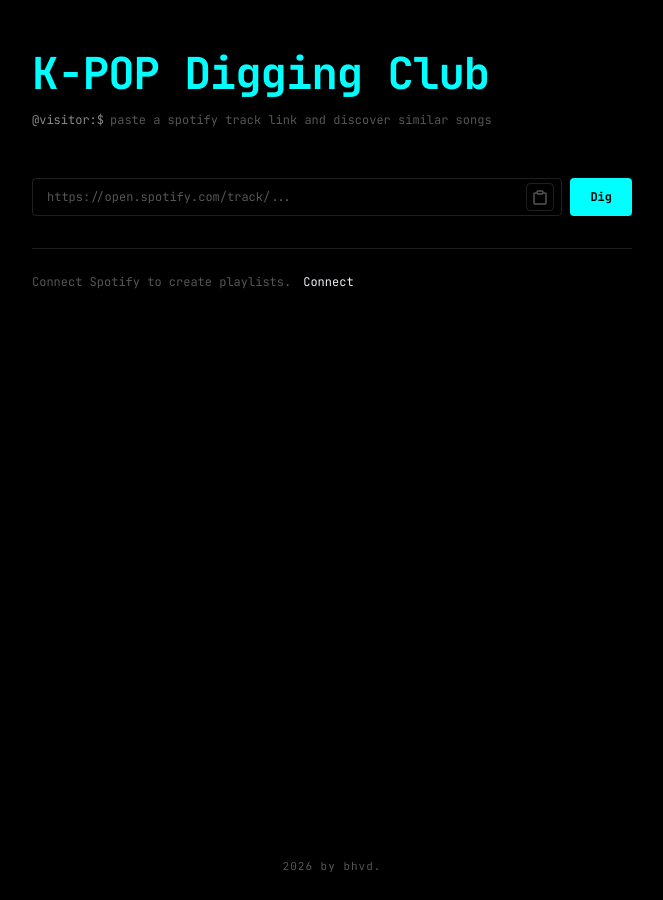
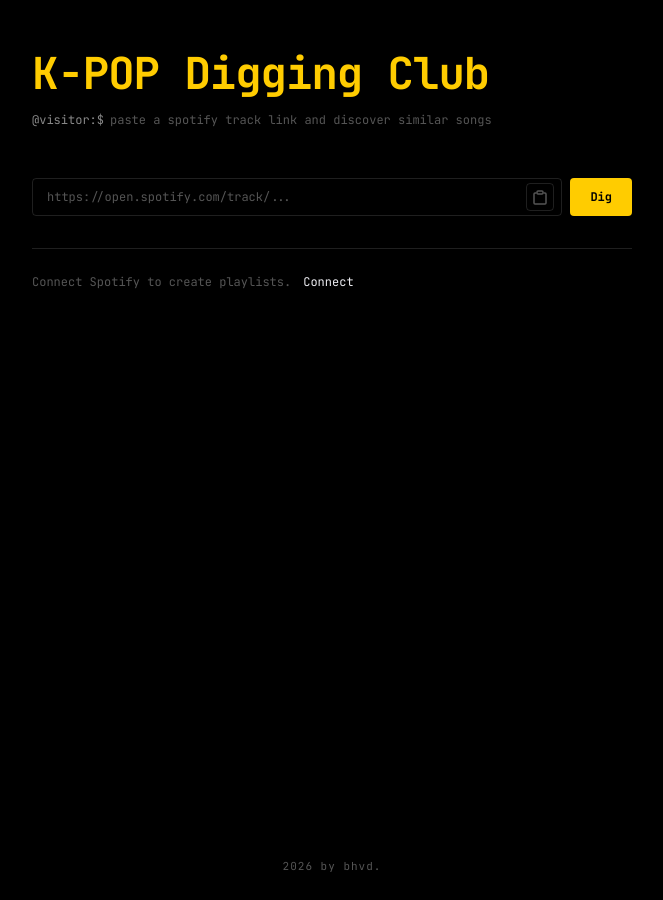
Before and after one commit to behaviodd/behaviodd.github.io, a Jekyll site: the page built from digging.html, in a window 1280 px wide. Shown: the whole page, without its empty margins (308-971 px from the left). Built offline with Jekyll 4.4.1, drawn with Linux system fonts in a browser that asks for light colours; some web fonts are replaced; a script that is not in the unit is left out.

Commit message:
design: change K-POP Digging Club representative color to #FFCC00

```diff
--- a/_layouts/digging.html
+++ b/_layouts/digging.html
@@ -28,8 +28,8 @@
       --bg: #000;
       --border: rgba(255, 255, 255, 0.12);
       --border-strong: rgba(255, 255, 255, 0.25);
-      --accent: #00ffff;
-      --accent-dim: #00ffffb3;
+      --accent: #FFCC00;
+      --accent-dim: #FFCC00b3;
       --surface: rgba(255, 255, 255, 0.03);
       --surface-solid: #000;
       --font: "JetBrains Mono", "Pretendard", -apple-system, BlinkMacSystemFont, "Segoe UI", Roboto, sans-serif;
@@ -190,7 +190,7 @@
     .dig-paste-btn:hover {
       color: var(--fg);
       border-color: var(--accent);
-      text-shadow: 0 0 4px #00ffff;
+      text-shadow: 0 0 4px #FFCC00;
     }
 
     .dig-submit-btn {
@@ -199,7 +199,7 @@
       font-weight: 700;
       font-family: var(--font);
       color: #000;
-      background: #00ffff;
+      background: #FFCC00;
       border: none;
       border-radius: 4px;
       cursor: pointer;
@@ -350,7 +350,7 @@
     }
 
     .dig-result-item:hover .dig-result-title {
-      text-shadow: 0 0 4px #00ffff;
+      text-shadow: 0 0 4px #FFCC00;
     }
 
     .dig-result-item.dig-playing {
@@ -360,7 +360,7 @@
     }
 
     .dig-result-item.dig-playing .dig-result-title {
-      text-shadow: 0 0 4px #00ffff;
+      text-shadow: 0 0 4px #FFCC00;
     }
 
     .dig-result-check {
@@ -442,7 +442,7 @@
     }
 
     .dig-auth-section a:hover {
-      text-shadow: 0 0 4px #00ffff;
+      text-shadow: 0 0 4px #FFCC00;
       text-decoration: underline;
     }
 
@@ -487,7 +487,7 @@
 
     .dig-player-bar .dig-player-close:hover {
       color: var(--fg);
-      text-shadow: 0 0 4px #00ffff;
+      text-shadow: 0 0 4px #FFCC00;
     }
 
     .dig-player-bar iframe {
@@ -503,7 +503,7 @@
       bottom: 24px;
       left: 50%;
       transform: translateX(-50%) translateY(80px);
-      background: #00ffff;
+      background: #FFCC00;
       color: #000;
       padding: 10px 20px;
       border-radius: 4px;
--- a/digging.html
+++ b/digging.html
@@ -720,7 +720,7 @@ permalink: /digging/
         '<label><input type="checkbox" id="selectAll" onchange="window.__digToggleAll(this.checked)"> Select All</label>' +
         (loggedIn
           ? '<button class="dig-auth-section" onclick="window.__digCreatePlaylist()">Create Playlist</button>'
-          : '<a onclick="window.__digConnectSpotify()" style="margin-left:auto;font-size:12px;color:var(--fg-60);cursor:pointer;transition:text-shadow 0.2s" onmouseover="this.style.textShadow=\'0 0 4px #00ffff\'" onmouseout="this.style.textShadow=\'none\'">Connect Spotify to Create Playlist</a>') +
+          : '<a onclick="window.__digConnectSpotify()" style="margin-left:auto;font-size:12px;color:var(--fg-60);cursor:pointer;transition:text-shadow 0.2s" onmouseover="this.style.textShadow=\'0 0 4px #FFCC00\'" onmouseout="this.style.textShadow=\'none\'">Connect Spotify to Create Playlist</a>') +
         '</div>';
     }
 
```
